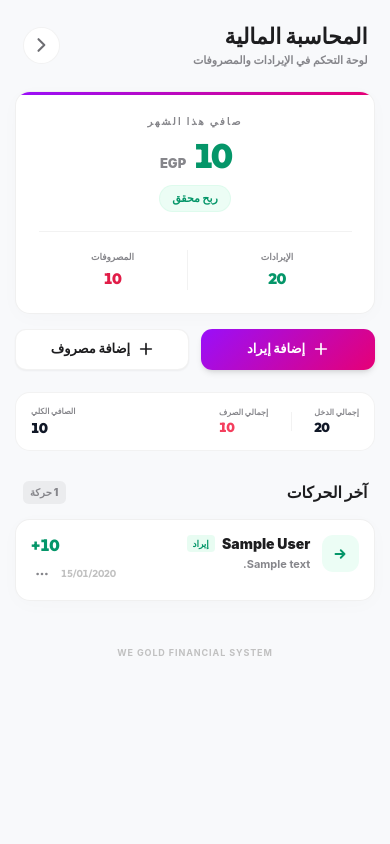
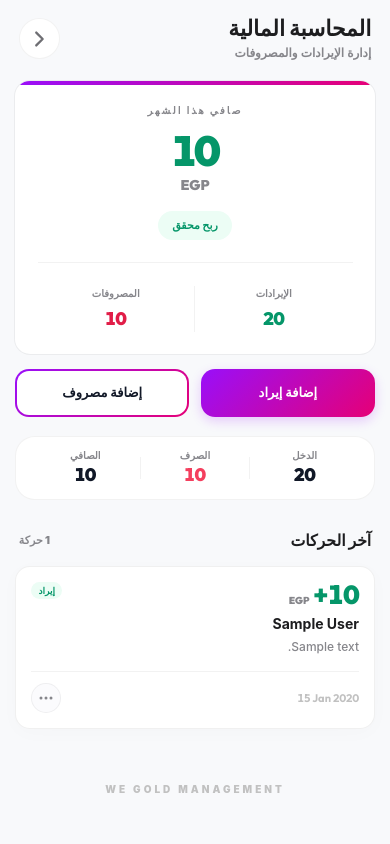
Before and after one commit to Aloom44/WE-GOLD, a Django app: page /accounting/ in a window 390 px wide. Run offline with Django 5.2, Linux system fonts and the light colour scheme; tables that the repository leaves empty hold one stand-in row (values such as "Sample post"); some libraries are stand-ins or nearby versions.

Commit message:
Refine Accounting Dashboard Mobile Layout: optimized typography (42px net, 26px card amounts), implemented 48px balanced actions, and re-structured transaction entries for high-density mobile scanning (326px–390px)

```diff
--- a/templates/dashboard/accounting.html
+++ b/templates/dashboard/accounting.html
@@ -11,8 +11,6 @@
     <style>
       :root {
         --gradient-primary: linear-gradient(135deg, #990FFA 0%, #E60076 100%);
-        --success: #16A34A;
-        --danger: #DC2626;
         --glass-bg: #FFFFFF;
         --glass-border: rgba(0, 0, 0, 0.06);
       }
@@ -20,27 +18,56 @@
         font-family: 'Inter', sans-serif;
         background: #F8F9FB;
         color: #111827;
+        -webkit-tap-highlight-color: transparent;
       }
       .font-display { font-family: 'Outfit', sans-serif; }
+      .num { font-family: 'Outfit', sans-serif; }
+
       .app-card {
         background: var(--glass-bg);
         border: 1px solid var(--glass-border);
-        border-radius: 16px;
+        border-radius: 20px;
         box-shadow: 0 4px 20px rgba(0, 0, 0, 0.02);
       }
-      .btn-gradient {
-        background: var(--gradient-primary);
+
+      /* Header Scaling */
+      .page-title { font-size: 24px; font-weight: 900; line-height: 1.2; }
+      .page-subtitle { font-size: 12px; font-weight: 600; color: #86868B; max-width: 80%; }
+
+      /* Buttons */
+      .btn-base {
+        height: 48px;
+        border-radius: 14px;
+        font-size: 13px;
+        font-weight: 800;
+        display: flex;
+        align-items: center;
+        justify-content: center;
+        gap: 8px;
         transition: all 0.2s ease;
       }
-      .btn-gradient:hover { opacity: 0.95; transform: translateY(-1px); }
-      .num { font-family: 'Outfit', sans-serif; }
+      .btn-primary {
+        background: var(--gradient-primary);
+        color: white;
+        box-shadow: 0 4px 12px rgba(153, 15, 250, 0.2);
+      }
+      .btn-outline {
+        background: white;
+        color: #111827;
+        border: 2px solid transparent;
+        background-image: linear-gradient(white, white), var(--gradient-primary);
+        background-origin: border-box;
+        background-clip: padding-box, border-box;
+      }
+      .btn-base:active { transform: scale(0.96); opacity: 0.9; }
 
+      /* Hero Stats */
+      .hero-net { font-size: 42px; font-weight: 900; letter-spacing: -0.04em; line-height: 1; }
       .status-badge {
-        padding: 4px 12px;
-        border-radius: 20px;
+        padding: 6px 14px;
+        border-radius: 9999px;
         font-size: 11px;
         font-weight: 800;
-        text-transform: uppercase;
       }
 
       /* Context Menu */
@@ -50,13 +77,12 @@
         left: 0;
         background: rgba(255, 255, 255, 0.98);
         border: 1px solid rgba(0, 0, 0, 0.08);
-        border-radius: 1rem;
+        border-radius: 12px;
         box-shadow: 0 10px 30px rgba(0, 0, 0, 0.1);
-        padding: 0.35rem;
+        padding: 4px;
         display: none;
         z-index: 50;
         min-width: 140px;
-        transform-origin: bottom left;
         backdrop-filter: blur(15px);
       }
       .action-menu.is-visible { display: block; animation: menu-pop 0.2s ease-out; }
@@ -66,175 +92,162 @@
       }
 
       .modal-backdrop {
-        background: rgba(17, 24, 39, 0.4);
-        backdrop-filter: blur(8px);
+        background: rgba(17, 24, 39, 0.6);
+        backdrop-filter: blur(10px);
       }
     </style>
   </head>
-  <body class="min-h-screen py-6 px-4 flex flex-col items-center">
+  <body class="min-h-screen py-4 px-4 flex flex-col items-center">
 
     <div class="w-full max-w-xl">
       <!-- HEADER -->
-      <nav class="flex items-center justify-between mb-6 px-2">
-        <div>
-          <h1 class="text-xl font-black text-[#1D1D1F] font-display">المحاسبة المالية</h1>
-          <p class="text-[11px] font-bold text-[#86868B] mt-0.5">لوحة التحكم في الإيرادات والمصروفات</p>
+      <nav class="flex items-center justify-between mb-5 px-1">
+        <div class="flex-1">
+          <h1 class="page-title text-[#1D1D1F] font-display">المحاسبة المالية</h1>
+          <p class="page-subtitle mt-0.5">إدارة الإيرادات والمصروفات</p>
         </div>
-        <a href="{% url 'home' %}" class="flex h-10 w-10 items-center justify-center rounded-full bg-white border border-black/5 text-[#6E6E73] hover:text-gradientPrimary hover:shadow-sm transition-all">
-          <svg xmlns="http://www.w3.org/2000/svg" width="20" height="20" fill="none" viewBox="0 0 24 24" stroke="currentColor">
+        <a href="{% url 'home' %}" class="flex h-11 w-11 items-center justify-center rounded-full bg-white border border-black/5 text-[#6E6E73] hover:shadow-sm active:scale-95 transition-all">
+          <svg xmlns="http://www.w3.org/2000/svg" width="22" height="22" fill="none" viewBox="0 0 24 24" stroke="currentColor">
             <path stroke-linecap="round" stroke-linejoin="round" stroke-width="2.5" d="M9 5l7 7-7 7" />
           </svg>
         </a>
       </nav>
 
       <!-- HERO SUMMARY -->
-      <header class="app-card p-6 mb-4 overflow-hidden relative">
+      <header class="app-card p-6 mb-4 overflow-hidden relative border-none ring-1 ring-black/5">
         <div class="absolute top-0 left-0 w-full h-1 bg-gradient-to-r from-[#990FFA] to-[#E60076]"></div>
         <div class="flex flex-col items-center text-center">
-          <p class="text-[10px] font-black text-[#86868B] uppercase tracking-[0.2em] mb-2">صافي هذا الشهر</p>
-          <div class="flex items-baseline gap-2 mb-3">
-            <span class="text-4xl font-black tracking-tighter num {% if current_net > 0 %}text-emerald-600{% elif current_net < 0 %}text-rose-600{% endif %}">{{ current_net }}</span>
-            <span class="text-[13px] font-black text-[#86868B]">EGP</span>
+          <p class="text-[10px] font-black text-[#86868B] uppercase tracking-[0.2em] mb-3">صافي هذا الشهر</p>
+
+          <div class="flex flex-col items-center gap-1 mb-4">
+            <span class="hero-net num {% if current_net > 0 %}text-emerald-600{% elif current_net < 0 %}text-rose-600{% endif %}">
+              {{ current_net }}
+            </span>
+            <span class="text-[14px] font-black text-[#86868B] num">EGP</span>
           </div>
 
           {% if current_net > 0 %}
-            <span class="status-badge bg-emerald-50 text-emerald-600 border border-emerald-100/50">ربح محقق</span>
+            <span class="status-badge bg-emerald-50 text-emerald-600">ربح محقق</span>
           {% elif current_net < 0 %}
-            <span class="status-badge bg-rose-50 text-rose-600 border border-rose-100/50">خسارة تشغيلية</span>
+            <span class="status-badge bg-rose-50 text-rose-600">خسارة تشغيلية</span>
           {% else %}
-            <span class="status-badge bg-gray-50 text-gray-500 border border-gray-100/50">متعادل</span>
+            <span class="status-badge bg-gray-50 text-gray-500">متعادل</span>
           {% endif %}
 
-          <div class="w-full h-px bg-black/5 my-5"></div>
+          <div class="w-full h-px bg-black/5 my-6"></div>
 
-          <div class="grid grid-cols-2 w-full gap-4">
-            <div class="text-center">
-              <p class="text-[9px] font-black text-[#86868B] uppercase mb-1">الإيرادات</p>
-              <p class="text-[15px] font-black text-emerald-600 num">{{ current_income }}</p>
+          <div class="grid grid-cols-2 w-full">
+            <div class="text-center px-2">
+              <p class="text-[10px] font-black text-[#86868B] uppercase mb-1">الإيرادات</p>
+              <p class="text-[18px] font-black text-emerald-600 num">{{ current_income }}</p>
             </div>
-            <div class="text-center border-r border-black/5">
-              <p class="text-[9px] font-black text-[#86868B] uppercase mb-1">المصروفات</p>
-              <p class="text-[15px] font-black text-rose-600 num">{{ current_expense }}</p>
+            <div class="text-center px-2 border-r border-black/5">
+              <p class="text-[10px] font-black text-[#86868B] uppercase mb-1">المصروفات</p>
+              <p class="text-[18px] font-black text-rose-600 num">{{ current_expense }}</p>
             </div>
           </div>
         </div>
       </header>
 
       <!-- QUICK ACTIONS -->
-      <div class="grid grid-cols-2 gap-3 mb-6">
-        <button data-open-modal="incomeModal" class="btn-gradient h-11 rounded-xl text-[13px] font-black text-white shadow-md flex items-center justify-center gap-2">
-          <svg xmlns="http://www.w3.org/2000/svg" width="16" height="16" fill="none" viewBox="0 0 24 24" stroke="currentColor">
-            <path stroke-linecap="round" stroke-linejoin="round" stroke-width="2.5" d="M12 4v16m8-8H4" />
-          </svg>
+      <div class="grid grid-cols-2 gap-3 mb-5">
+        <button data-open-modal="incomeModal" class="btn-base btn-primary w-full">
           إضافة إيراد
         </button>
-        <button data-open-modal="expenseModal" class="bg-white border border-black/5 h-11 rounded-xl text-[13px] font-black text-[#1D1D1F] shadow-sm flex items-center justify-center gap-2 hover:bg-gray-50 transition-colors">
-          <svg xmlns="http://www.w3.org/2000/svg" width="16" height="16" fill="none" viewBox="0 0 24 24" stroke="currentColor">
-            <path stroke-linecap="round" stroke-linejoin="round" stroke-width="2.5" d="M12 4v16m8-8H4" />
-          </svg>
+        <button data-open-modal="expenseModal" class="btn-base btn-outline w-full">
           إضافة مصروف
         </button>
       </div>
 
-      <!-- TRANSACTION SNAPSHOT (Overall) -->
-      <div class="flex items-center justify-between px-4 py-3 bg-white border border-black/5 rounded-2xl mb-8">
-        <div class="flex items-center gap-6">
-          <div class="flex flex-col">
-            <span class="text-[8px] font-black text-[#86868B] uppercase">إجمالي الدخل</span>
-            <span class="text-[13px] font-black num">{{ overall_income }}</span>
+      <!-- SNAPSHOT BAR -->
+      <div class="flex items-center justify-between px-4 py-3 bg-white border border-black/5 rounded-[20px] mb-8">
+        <div class="flex-1 text-center">
+          <span class="text-[10px] font-black text-[#86868B] uppercase block mb-0.5">الدخل</span>
+          <span class="text-[18px] font-black num leading-none">{{ overall_income }}</span>
         </div>
-          <span class="w-px h-5 bg-black/5"></span>
-          <div class="flex flex-col">
-            <span class="text-[8px] font-black text-[#86868B] uppercase">إجمالي الصرف</span>
-            <span class="text-[13px] font-black num text-rose-500">{{ overall_expense }}</span>
+        <span class="w-px h-6 bg-black/5"></span>
+        <div class="flex-1 text-center">
+          <span class="text-[10px] font-black text-[#86868B] uppercase block mb-0.5">الصرف</span>
+          <span class="text-[18px] font-black num text-rose-500 leading-none">{{ overall_expense }}</span>
         </div>
-        </div>
-        <div class="text-left">
-          <span class="text-[8px] font-black text-[#86868B] uppercase block">الصافي الكلي</span>
-          <span class="text-[14px] font-black num text-gradientPrimary">{{ overall_net }}</span>
+        <span class="w-px h-6 bg-black/5"></span>
+        <div class="flex-1 text-center">
+          <span class="text-[10px] font-black text-[#86868B] uppercase block mb-0.5">الصافي</span>
+          <span class="text-[18px] font-black num text-gradientPrimary leading-none">{{ overall_net }}</span>
         </div>
       </div>
 
-      <!-- LEDGER: RECENT ENTRIES -->
-      <section>
-        <div class="flex items-center justify-between mb-4 px-2">
-          <h2 class="text-[15px] font-black text-[#1D1D1F] font-display">آخر الحركات</h2>
-          <span class="text-[10px] font-black text-[#86868B] uppercase bg-black/5 px-2 py-1 rounded-md">{{ recent_entries|length }} حركة</span>
+      <!-- LEDGER -->
+      <section class="pb-10">
+        <div class="flex items-center justify-between mb-4 px-1">
+          <h2 class="text-[20px] font-black text-[#1D1D1F] font-display">آخر الحركات</h2>
+          <span class="text-[11px] font-black text-[#86868B] uppercase">{{ recent_entries|length }} حركة</span>
         </div>
 
-        <div class="space-y-2.5">
+        <div class="space-y-3">
           {% for entry in recent_entries %}
-          <article class="app-card p-4 transition-all hover:shadow-md relative group">
-            <div class="flex items-start justify-between">
-              <div class="flex items-center gap-3">
-                <div class="h-10 w-10 rounded-xl flex items-center justify-center flex-shrink-0 {% if entry.kind == 'income' %}bg-emerald-50 text-emerald-600{% else %}bg-rose-50 text-rose-600{% endif %}">
-                  {% if entry.kind == 'income' %}
-                    <svg xmlns="http://www.w3.org/2000/svg" width="18" height="18" fill="none" viewBox="0 0 24 24" stroke="currentColor">
-                      <path stroke-linecap="round" stroke-linejoin="round" stroke-width="2.5" d="M13 7l5 5m0 0l-5 5m5-5H6" />
-                    </svg>
-                  {% else %}
-                    <svg xmlns="http://www.w3.org/2000/svg" width="18" height="18" fill="none" viewBox="0 0 24 24" stroke="currentColor">
-                      <path stroke-linecap="round" stroke-linejoin="round" stroke-width="2.5" d="M11 17l-5-5m0 0l5-5m-5 5h12" />
-                    </svg>
-                  {% endif %}
+          <article class="app-card p-4 relative overflow-hidden">
+            <!-- TOP ROW -->
+            <div class="flex items-start justify-between mb-2">
+              <div class="flex items-baseline gap-1">
+                <span class="text-[26px] font-black num leading-none {% if entry.kind == 'income' %}text-emerald-600{% else %}text-rose-600{% endif %}">
+                  {% if entry.kind == 'income' %}+{% else %}-{% endif %}{{ entry.amount }}
+                </span>
+                <span class="text-[10px] font-black text-[#86868B] num">EGP</span>
               </div>
-                <div>
-                  <div class="flex items-center gap-2">
-                    <p class="text-[14px] font-black text-[#1D1D1F] leading-tight">{{ entry.title }}</p>
-                    <span class="text-[9px] font-black uppercase px-1.5 py-0.5 rounded {% if entry.kind == 'income' %}bg-emerald-100/50 text-emerald-600{% else %}bg-rose-100/50 text-rose-600{% endif %}">
+              <span class="text-[9px] font-black uppercase px-2 py-0.5 rounded-full {% if entry.kind == 'income' %}bg-emerald-50 text-emerald-600{% else %}bg-rose-50 text-rose-600{% endif %}">
                 {% if entry.kind == 'income' %}إيراد{% else %}مصروف{% endif %}
               </span>
             </div>
-                  <p class="text-[11px] font-bold text-[#86868B] mt-1">{{ entry.notes|default:"لا يوجد وصف"|truncatechars:40 }}</p>
+
+            <!-- MIDDLE ROW -->
+            <div class="mb-4">
+              <p class="text-[14px] font-bold text-[#1D1D1F] leading-tight mb-1">{{ entry.title }}</p>
+              <p class="text-[12px] font-medium text-[#86868B] line-clamp-2 leading-relaxed">
+                {{ entry.notes|default:"لا يوجد وصف إضافي لهذه الحركة" }}
+              </p>
             </div>
-              </div>
-              <div class="text-left flex flex-col items-end">
-                <p class="text-[16px] font-black num leading-tight {% if entry.kind == 'income' %}text-emerald-600{% else %}text-rose-600{% endif %}">
-                  {% if entry.kind == 'income' %}+{% else %}-{% endif %}{{ entry.amount }}
-                </p>
-                <div class="flex items-center gap-2 mt-2">
-                  <span class="text-[10px] font-bold text-[#C1C1C1] num">{{ entry.entry_date|date:"d/m/Y" }}</span>
 
+            <!-- BOTTOM ROW -->
+            <div class="flex items-center justify-between pt-3 border-t border-black/5">
+              <span class="text-[11px] font-bold text-[#C1C1C1] num">{{ entry.entry_date|date:"d M Y" }}</span>
               <div class="relative">
-                    <button type="button" onclick="toggleMenu(this)" class="js-more-btn h-6 w-6 flex items-center justify-center rounded-lg hover:bg-black/5 text-[#86868B] transition-colors">
-                      <svg xmlns="http://www.w3.org/2000/svg" width="14" height="14" fill="currentColor" viewBox="0 0 16 16">
+                <button type="button" onclick="toggleMenu(this)" class="h-8 w-8 flex items-center justify-center rounded-full bg-[#FBFBFD] border border-black/5 text-[#86868B]">
+                  <svg xmlns="http://www.w3.org/2000/svg" width="16" height="16" fill="currentColor" viewBox="0 0 16 16">
                     <path d="M3 9.5a1.5 1.5 0 1 1 0-3 1.5 1.5 0 0 1 0 3zm5 0a1.5 1.5 0 1 1 0-3 1.5 1.5 0 0 1 0 3zm5 0a1.5 1.5 0 1 1 0-3 1.5 1.5 0 0 1 0 3z"/>
                   </svg>
                 </button>
                 <div class="action-menu">
                   <form method="post" action="{% url 'accounting_delete' entry.id %}" class="js-delete-entry-form">
                     {% csrf_token %}
-                        <button type="submit" class="w-full text-right px-3 py-2 text-[12px] font-bold text-rose-600 hover:bg-rose-50 rounded-lg transition-colors">حذف الحركة</button>
+                    <button type="submit" class="w-full text-right px-3 py-2.5 text-[13px] font-bold text-rose-600 hover:bg-rose-50 rounded-lg">حذف الحركة</button>
                   </form>
-                    </div>
-                  </div>
                 </div>
               </div>
             </div>
           </article>
           {% empty %}
-          <div class="py-12 text-center bg-white border border-dashed border-black/10 rounded-[24px]">
-            <p class="text-[13px] font-bold text-[#86868B]">لا توجد حركات مسجلة حالياً</p>
-            <p class="text-[11px] font-medium text-[#C1C1C1] mt-1">ابدأ بإضافة أول إيراد أو مصروف.</p>
+          <div class="py-16 text-center app-card border-dashed bg-white/50">
+            <p class="text-[14px] font-bold text-[#86868B]">لا توجد حركات مسجلة</p>
           </div>
           {% endfor %}
         </div>
       </section>
 
-      <footer class="mt-12 text-center">
-        <p class="text-[9px] font-bold text-[#C1C1C1] uppercase tracking-widest">
-          WE Gold Financial System
+      <footer class="mt-4 text-center">
+        <p class="text-[10px] font-black text-[#C1C1C1] uppercase tracking-[0.3em]">
+          WE Gold Management
         </p>
       </footer>
     </div>
 
     <!-- MODALS -->
-    <div id="incomeModal" class="modal fixed inset-0 z-50 hidden items-center justify-center modal-backdrop px-4">
+    <div id="incomeModal" class="modal fixed inset-0 z-50 hidden items-center justify-center modal-backdrop px-5">
       <div class="app-card w-full max-w-sm bg-white p-6 shadow-2xl animate-in fade-in zoom-in-95 duration-200">
         <div class="mb-5 flex items-center justify-between">
-          <h3 class="text-lg font-black font-display">إضافة إيراد</h3>
-          <button type="button" data-close-modal class="h-8 w-8 flex items-center justify-center rounded-full bg-gray-50 text-[#6E6E73] hover:bg-gray-100">
-            <svg xmlns="http://www.w3.org/2000/svg" width="16" height="16" fill="none" viewBox="0 0 24 24" stroke="currentColor">
+          <h3 class="text-[18px] font-black font-display">إضافة إيراد</h3>
+          <button type="button" data-close-modal class="h-9 w-9 flex items-center justify-center rounded-full bg-gray-50 text-[#6E6E73] active:scale-90">
+            <svg xmlns="http://www.w3.org/2000/svg" width="20" height="20" fill="none" viewBox="0 0 24 24" stroke="currentColor">
               <path stroke-linecap="round" stroke-linejoin="round" stroke-width="2.5" d="M6 18L18 6M6 6l12 12" />
             </svg>
           </button>
@@ -247,17 +260,17 @@
             {{ field }}
           </div>
           {% endfor %}
-          <button type="submit" class="btn-gradient w-full h-11 rounded-xl text-[14px] font-black text-white shadow-md mt-4">حفظ الإيراد</button>
+          <button type="submit" class="btn-base btn-primary w-full mt-4">حفظ الإيراد</button>
         </form>
       </div>
     </div>
 
-    <div id="expenseModal" class="modal fixed inset-0 z-50 hidden items-center justify-center modal-backdrop px-4">
+    <div id="expenseModal" class="modal fixed inset-0 z-50 hidden items-center justify-center modal-backdrop px-5">
       <div class="app-card w-full max-w-sm bg-white p-6 shadow-2xl animate-in fade-in zoom-in-95 duration-200">
         <div class="mb-5 flex items-center justify-between">
-          <h3 class="text-lg font-black font-display text-rose-600">إضافة مصروف</h3>
-          <button type="button" data-close-modal class="h-8 w-8 flex items-center justify-center rounded-full bg-gray-50 text-[#6E6E73] hover:bg-gray-100">
-            <svg xmlns="http://www.w3.org/2000/svg" width="16" height="16" fill="none" viewBox="0 0 24 24" stroke="currentColor">
+          <h3 class="text-[18px] font-black font-display text-rose-600">إضافة مصروف</h3>
+          <button type="button" data-close-modal class="h-9 w-9 flex items-center justify-center rounded-full bg-gray-50 text-[#6E6E73] active:scale-90">
+            <svg xmlns="http://www.w3.org/2000/svg" width="20" height="20" fill="none" viewBox="0 0 24 24" stroke="currentColor">
               <path stroke-linecap="round" stroke-linejoin="round" stroke-width="2.5" d="M6 18L18 6M6 6l12 12" />
             </svg>
           </button>
@@ -270,50 +283,40 @@
             {{ field }}
           </div>
           {% endfor %}
-          <button type="submit" class="bg-[#1D1D1F] w-full h-11 rounded-xl text-[14px] font-black text-white shadow-md mt-4">حفظ المصروف</button>
+          <button type="submit" class="btn-base bg-[#1D1D1F] text-white w-full mt-4">حفظ المصروف</button>
         </form>
       </div>
     </div>
 
     <script>
-      // Global menu toggle
       window.toggleMenu = (btn) => {
         event.stopPropagation();
         const menu = btn.nextElementSibling;
-        const allMenus = document.querySelectorAll('.action-menu');
-        allMenus.forEach(m => { if(m !== menu) m.classList.remove('is-visible'); });
+        document.querySelectorAll('.action-menu').forEach(m => { if(m !== menu) m.classList.remove('is-visible'); });
         menu.classList.toggle('is-visible');
       };
+      document.addEventListener('click', () => document.querySelectorAll('.action-menu').forEach(m => m.classList.remove('is-visible')));
 
-      document.addEventListener('click', () => {
-        document.querySelectorAll('.action-menu').forEach(m => m.classList.remove('is-visible'));
+      const inputClasses = 'w-full h-12 px-4 rounded-xl bg-[#FBFBFD] border border-black/5 text-[14px] font-bold text-[#1D1D1F] outline-none focus:bg-white focus:border-[#990FFA] focus:ring-4 focus:ring-[#990FFA]/5 transition-all num';
+      document.querySelectorAll('input, select, textarea').forEach(el => {
+        el.className = inputClasses;
+        if(el.tagName === 'TEXTAREA') el.classList.remove('h-12');
       });
 
-      // Form styling
-      const inputClasses = 'w-full h-11 px-4 rounded-xl bg-[#FBFBFD] border border-black/5 text-[13px] font-bold text-[#1D1D1F] outline-none focus:bg-white focus:border-[#990FFA] focus:ring-4 focus:ring-[#990FFA]/5 transition-all num';
-      document.querySelectorAll('input, select, textarea').forEach(el => {
-        el.className = inputClasses;
-        if(el.tagName === 'TEXTAREA') el.classList.remove('h-11');
-      });
-
-      // Modal logic
       const modals = document.querySelectorAll('.modal');
       const closeAll = () => modals.forEach(m => m.classList.add('hidden'));
-
       document.querySelectorAll('[data-open-modal]').forEach(btn => {
         btn.addEventListener('click', () => {
           const m = document.getElementById(btn.dataset.openModal);
           if(m) { m.classList.remove('hidden'); m.classList.add('flex'); }
         });
       });
-
       document.querySelectorAll('[data-close-modal]').forEach(btn => btn.addEventListener('click', closeAll));
       modals.forEach(m => m.addEventListener('click', e => { if(e.target === m) closeAll(); }));
 
-      // Delete confirmation
       document.querySelectorAll('.js-delete-entry-form').forEach(form => {
         form.addEventListener('submit', (e) => {
-          if(!confirm('هل أنت متأكد من حذف هذه الحركة؟')) e.preventDefault();
+          if(!confirm('حذف هذه الحركة؟')) e.preventDefault();
         });
       });
     </script>
```
Lines whose indentation alone changed are shown as unchanged.
